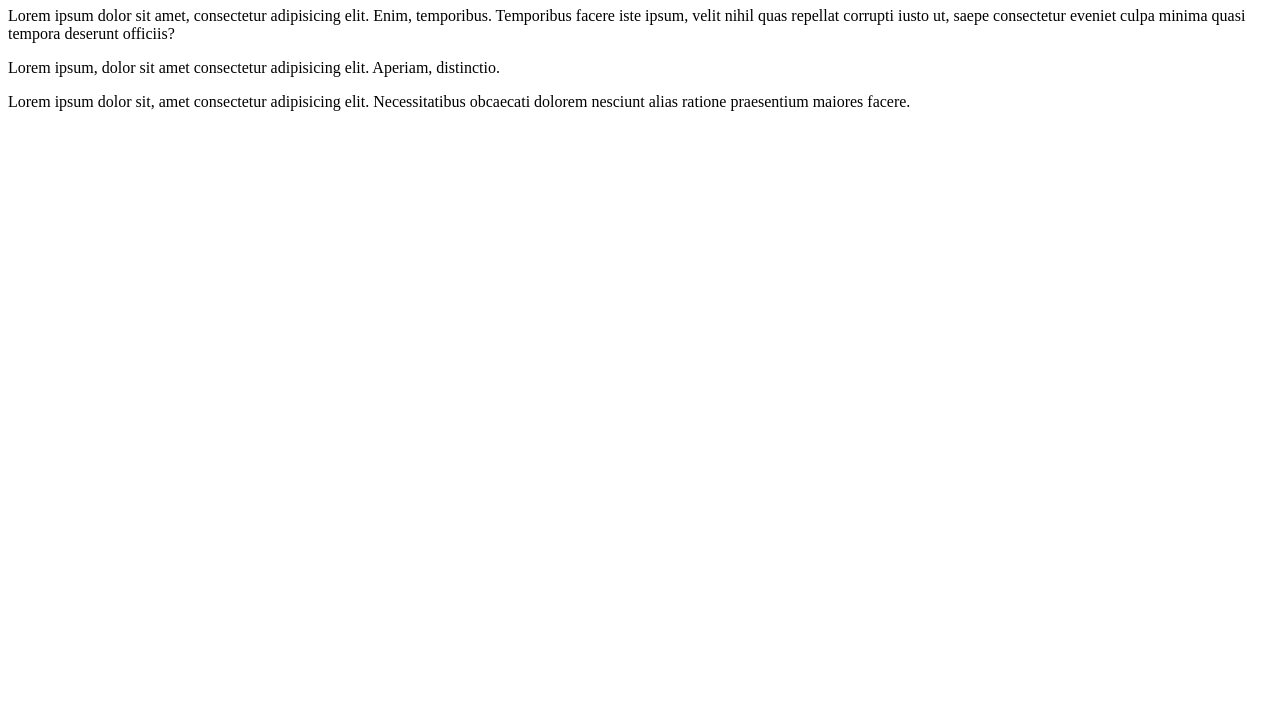
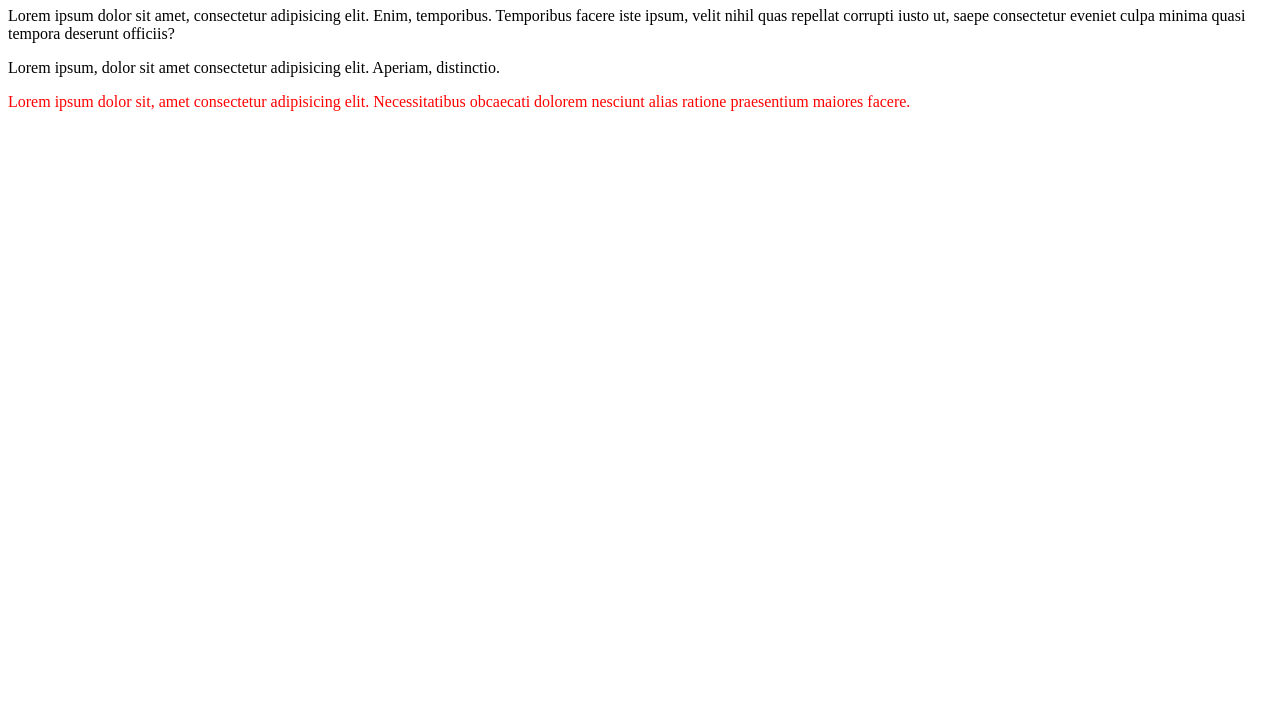
Before and after one commit to salmanfursi/salman-repo, a plain HTML site: page index.html in a window 1280 px wide. Shown: the part 73-800 px from the top of the page. Drawn offline with Linux system fonts and the light colour scheme.

Commit message:
lal color korechi

```diff
--- a/index.html
+++ b/index.html
@@ -5,12 +5,13 @@
     <meta http-equiv="X-UA-Compatible" content="IE=edge">
     <meta name="viewport" content="width=device-width, initial-scale=1.0">
     <title>pyar de lo harin</title>
+    <link rel="stylesheet" href="salman.css">
 </head>
 <body>
     <h1>salman er premika tharin</h1>
     <p>Lorem ipsum dolor sit amet, consectetur adipisicing elit. Enim, temporibus. Temporibus facere iste ipsum, velit nihil quas repellat corrupti iusto ut, saepe consectetur eveniet culpa minima quasi tempora deserunt officiis?</p>
     <p>Lorem ipsum, dolor sit amet consectetur adipisicing elit. Aperiam, distinctio.</p>
-    <p>Lorem ipsum dolor sit, amet consectetur adipisicing elit. Necessitatibus obcaecati dolorem nesciunt alias ratione praesentium maiores  facere.</p>
+    <p class="th">Lorem ipsum dolor sit, amet consectetur adipisicing elit. Necessitatibus obcaecati dolorem nesciunt alias ratione praesentium maiores  facere.</p>
 
 </body>
 </html>
--- /dev/null
+++ b/salman.css
@@ -0,0 +1,3 @@
+.th{
+    color: red;
+}
```
